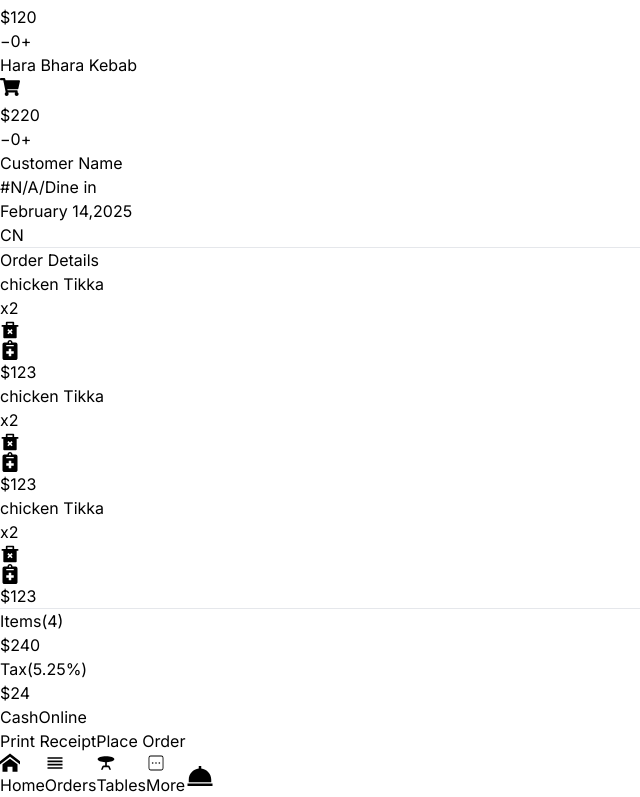
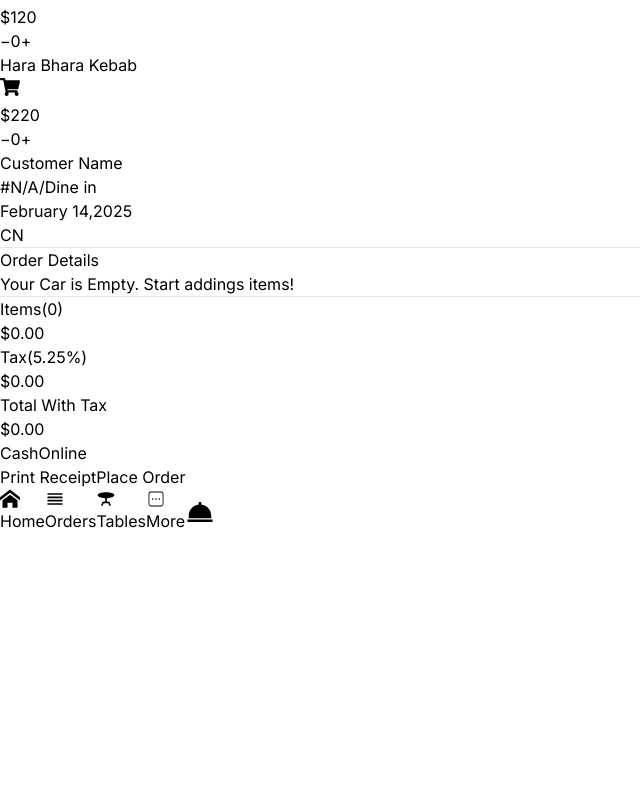
Before and after one commit to biswass101/Restaurant-POS-System-Client, a React (Vite) app: page /menu in a window 1280 px wide. Shown: the part 1594-2391 px from the top of the page, without its empty margins (0-640 px from the left). After the commit the page ends 2127 px from the top, so only its background shows below. Built offline with nearby package versions, Linux system fonts and the light colour scheme.

Commit message:
worked in billing system and item selection and it's calculaions and finished the client part for the Pos system

```diff
--- a/src/components/menu/Bill.jsx
+++ b/src/components/menu/Bill.jsx
@@ -1,15 +1,29 @@
 import React from "react";
+import { useSelector } from "react-redux";
+import { getTotalPrice } from "../../redux/slices/cartSlice";
 
 const Bill = () => {
+
+
+  const cartData = useSelector((state) => state.cart);
+  const total = useSelector(getTotalPrice)
+  const taxRate = 5.25;
+  const tax = (total * taxRate) / 100;
+  const totalPriceWithTax = total + tax;
+
   return (
     <>
       <div className="flex items-center justify-between px-5 mt-2">
-        <p className="text-xs text-[#ababab] font-medium mt-2">Items(4)</p>
-        <h1 className="text-[#f5f5f5] text-md font-bold">$240</h1>
+        <p className="text-xs text-[#ababab] font-medium mt-2">Items({cartData.length})</p>
+        <h1 className="text-[#f5f5f5] text-md font-bold">${total.toFixed(2)}</h1>
       </div>
       <div className="flex items-center justify-between px-5 mt-2">
         <p className="text-xs text-[#ababab] font-medium mt-2">Tax(5.25%)</p>
-        <h1 className="text-[#f5f5f5] text-md font-bold">$24</h1>
+        <h1 className="text-[#f5f5f5] text-md font-bold">${tax.toFixed(2)}</h1>
+      </div>
+      <div className="flex items-center justify-between px-5 mt-2">
+        <p className="text-xs text-[#ababab] font-medium mt-2">Total With Tax</p>
+        <h1 className="text-[#f5f5f5] text-md font-bold">${totalPriceWithTax.toFixed(2)}</h1>
       </div>
       <div className="flex items-center gap-3 px-5 mt-4">
         <button className="bg-[#1f1f1f] px-4 py-3 w-full rounded-lg text-[#ababab]
--- a/src/components/menu/CartInfo.jsx
+++ b/src/components/menu/CartInfo.jsx
@@ -1,23 +1,49 @@
-import React from "react";
+import React, { useEffect, useRef } from "react";
 import { FaNotesMedical, FaUserCircle } from "react-icons/fa";
 import { RiDeleteBin2Fill } from "react-icons/ri";
+import { useDispatch, useSelector } from "react-redux";
+import { removeItem } from "../../redux/slices/cartSlice";
 const CartInfo = () => {
+  const cartData = useSelector((state) => state.cart);
+  const scrollRef = useRef()
+  const dispatch = useDispatch()
+
+  useEffect(() => {
+    if(scrollRef.current) {
+      scrollRef.current.scrollTo({
+        top: scrollRef.current.scrollHeight,
+        behavior: "smooth",
+      })
+    }
+  }, [cartData])
+
+  const handleRemove = (itemId) => {
+    dispatch(removeItem(itemId))
+  }
   return (
     <div className="px-4 py-2">
       <h1 className="text-lg text-[#e4e4e4] font-semibold tracking-wide">
         Order Details
       </h1>
-      <div className="mt-4 overflow-scroll no-scrollbar h-[340px]">
+      <div className="mt-4 overflow-scroll no-scrollbar h-[340px]" ref={scrollRef}>
+        {cartData.length === 0 ? (
+          <p className="text-[#ababab] text-sm flex justify-center items-center h-[340px]">Your Car is Empty. Start addings items!</p>
+        ) : (
+          cartData &&
+          cartData.map((item) => {
+            return (
+              <div key={item.id}>
                 <div className="bg-[#1f1f1f] rounded-lg px-4 py-4 mb-2">
                   <div className="flex items-center justify-between">
                     <h1 className="text-[#ababab] font-semibold tracking-wide text-[1.30rem]">
-              chicken Tikka
+                      {item.name}
                     </h1>
-            <p className="text-[#ababab] font-semibold">x2</p>
+                    <p className="text-[#ababab] font-semibold">x{item.quantity}</p>
                   </div>
                   <div className="flex justify-between items-center mt-3">
                     <div className="flex items-center gap-3">
                       <RiDeleteBin2Fill
+                        onClick={() => handleRemove(item.id)}
                         className="text-[#ababab] cursor-pointer"
                         size={20}
                       />
@@ -26,53 +52,13 @@
                         size={20}
                       />
                     </div>
-            <p className="text-[#f5f5f5] text-sm font-bold">$123</p>
+                    <p className="text-[#f5f5f5] text-sm font-bold">${item.price}</p>
                   </div>
                 </div>
-
-        <div className="bg-[#1f1f1f] rounded-lg px-4 py-4 mb-2">
-          <div className="flex items-center justify-between">
-            <h1 className="text-[#ababab] font-semibold tracking-wide text-[1.30rem]">
-              chicken Tikka
-            </h1>
-            <p className="text-[#ababab] font-semibold">x2</p>
               </div>
-          <div className="flex justify-between items-center mt-3">
-            <div className="flex items-center gap-3">
-              <RiDeleteBin2Fill
-                className="text-[#ababab] cursor-pointer"
-                size={20}
-              />
-              <FaNotesMedical
-                className="text-[#ababab] cursor-pointer"
-                size={20}
-              />
-            </div>
-            <p className="text-[#f5f5f5] text-sm font-bold">$123</p>
-          </div>
-        </div>
-
-        <div className="bg-[#1f1f1f] rounded-lg px-4 py-4 mb-2">
-          <div className="flex items-center justify-between">
-            <h1 className="text-[#ababab] font-semibold tracking-wide text-[1.30rem]">
-              chicken Tikka
-            </h1>
-            <p className="text-[#ababab] font-semibold">x2</p>
-          </div>
-          <div className="flex justify-between items-center mt-3">
-            <div className="flex items-center gap-3">
-              <RiDeleteBin2Fill
-                className="text-[#ababab] cursor-pointer"
-                size={20}
-              />
-              <FaNotesMedical
-                className="text-[#ababab] cursor-pointer"
-                size={20}
-              />
-            </div>
-            <p className="text-[#f5f5f5] text-sm font-bold">$123</p>
-          </div>
-        </div>
+            );
+          })
+        )}
       </div>
     </div>
   );
--- a/src/components/menu/MenuContainer.jsx
+++ b/src/components/menu/MenuContainer.jsx
@@ -2,10 +2,15 @@
 import { menus } from "../../constants";
 import { GrRadialSelected } from "react-icons/gr";
 import { FaShoppingCart } from "react-icons/fa";
+import { useDispatch } from "react-redux";
+import { addItem } from "../../redux/slices/cartSlice";
 const MenuContainer = () => {
   const [selected, setSelected] = useState(menus[0]);
   const [itemCount, setItemCount] = useState(0);
   const [itemId, setItemId] = useState();
+
+  const dispatch = useDispatch()
+
   const decrement = (id) => {
     setItemId(id);
     if (itemCount > 0) {
@@ -17,6 +22,22 @@
     if (itemCount < 3) {
       setItemCount((prev) => prev + 1);
     }
+  };
+
+  const handleAddCart = (item) => {
+    if (itemCount === 0) return;
+
+    const { name, price } = item;
+    const newObj = {
+      id: new Date().toString(),
+      name,
+      pricePerQuantiy: price,
+      quantity: itemCount,
+      price: price * itemCount,
+    };
+
+    dispatch(addItem(newObj))
+    setItemCount(0)
   };
   return (
     <>
@@ -56,37 +77,40 @@
       <hr className="border-[#2a2a2a] border-t-2 mt-4" />
 
       <div className="grid grid-cols-4 gap-4 px-10 py-4 w-[100%]">
-        {selected?.items.map((menu) => {
+        {selected?.items.map((item) => {
           return (
             <div
-              key={menu.id}
+              key={item.id}
               className="flex flex-col items-start justify-between p-4
                     rounded-lg h-[140px] cursor-pointer bg-[#1a1a1a] hover:bg-[#2a2a2a]"
             >
               <div className="flex items-start justify-between w-full">
                 <h1 className="text-[#f5f5f5] text-lg font-semibold">
-                  {menu.name}
+                  {item.name}
                 </h1>
-                <button className="bg-[#2e4a40] text-[#02ca3a] p-2 rounded-lg cursor-pointer">
-                  <FaShoppingCart size={20}/>
+                <button
+                  onClick={() => handleAddCart(item)}
+                  className="bg-[#2e4a40] text-[#02ca3a] p-2 rounded-lg cursor-pointer"
+                >
+                  <FaShoppingCart size={20} />
                 </button>
               </div>
               <div className="flex items-center justify-between w-full">
                 <p className="text-[#f5f5f5] text-xl font-bold">
-                  ${menu.price}
+                  ${item.price}
                 </p>
                 <div className="flex items-center justify-between bg-[#1f1f1f] px-4 py-3 rounded-lg gap-5">
                   <button
-                    onClick={() => decrement(menu.id)}
+                    onClick={() => decrement(item.id)}
                     className="text-yellow-500 text-2xl"
                   >
                     &minus;
                   </button>
                   <span className="text-white">
-                    {menu.id === itemId ? itemCount : "0"}
+                    {item.id === itemId ? itemCount : "0"}
                   </span>
                   <button
-                    onClick={() => increment(menu.id)}
+                    onClick={() => increment(item.id)}
                     className="text-yellow-500 text-2xl"
                   >
                     &#43;
--- a/src/pages/Menu.jsx
+++ b/src/pages/Menu.jsx
@@ -11,7 +11,6 @@
 const Menu = () => {
 
   const customerData = useSelector(state => state.customer)
-  console.log(customerData)
   return (
     <section className="bg-[#1a1a1a] h-[calc(100vh-5rem)] overflow-hidden flex gap-3">
       <div className="flex-[3]">
--- /dev/null
+++ b/src/redux/slices/cartSlice.js
@@ -0,0 +1,22 @@
+import { createSlice } from "@reduxjs/toolkit";
+
+const initialState = [];
+
+const cartSlice = createSlice({
+    name: 'cart',
+    initialState,
+    reducers: {
+        addItem: (state, action) => {
+            state.push(action.payload)
+        },
+        removeItem: (state, action) => {
+            return state.filter(item => item.id != action.payload)
+        }
+    }
+
+})
+
+export const getTotalPrice = (state) => state.cart.reduce((total, item) => total + item.price, 0)
+
+export const { addItem, removeItem } = cartSlice.actions
+export default cartSlice.reducer
--- a/src/redux/store.js
+++ b/src/redux/store.js
@@ -1,9 +1,11 @@
 import { configureStore } from "@reduxjs/toolkit";
 import customerSlice from "./slices/customerSlice";
+import cartSlice from "./slices/cartSlice";
 
 const store = configureStore({
     reducer: {
-        customer: customerSlice
+        customer: customerSlice,
+        cart: cartSlice
     },
 
     devTools: import.meta.env.NODE_ENV !== "production"
```
Lines whose indentation alone changed are shown as unchanged.
